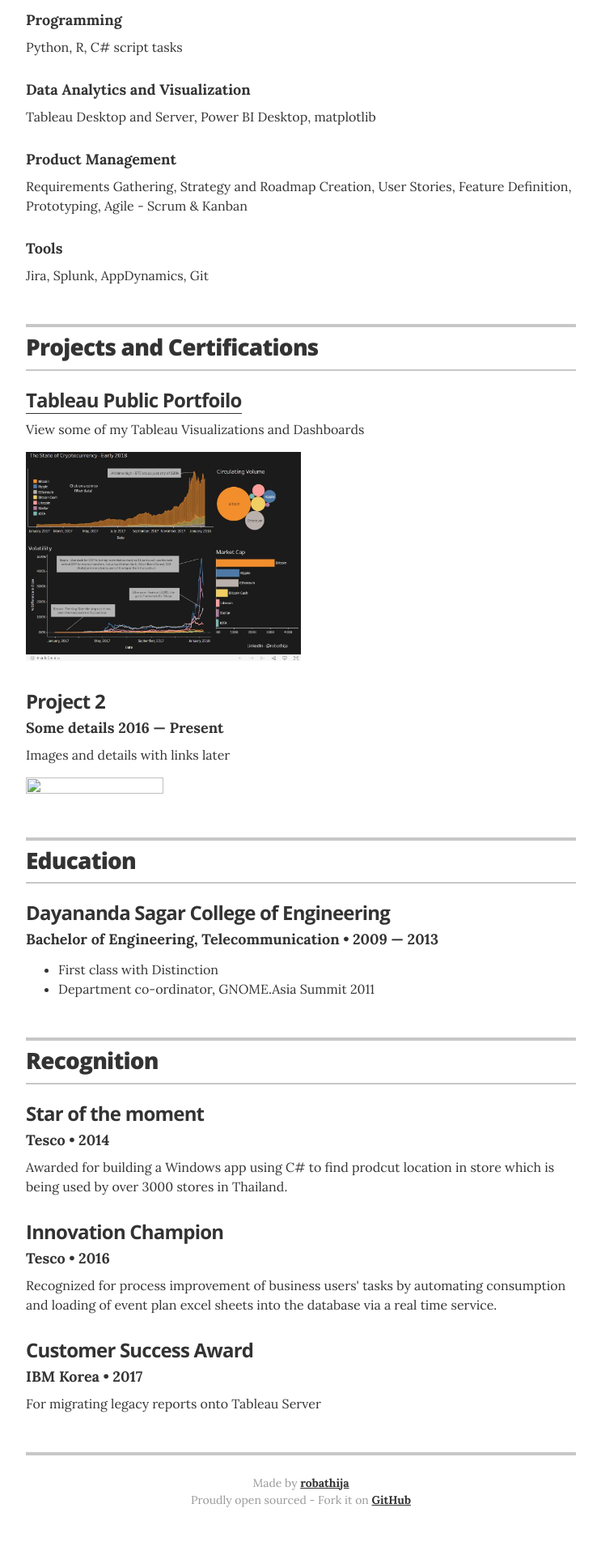
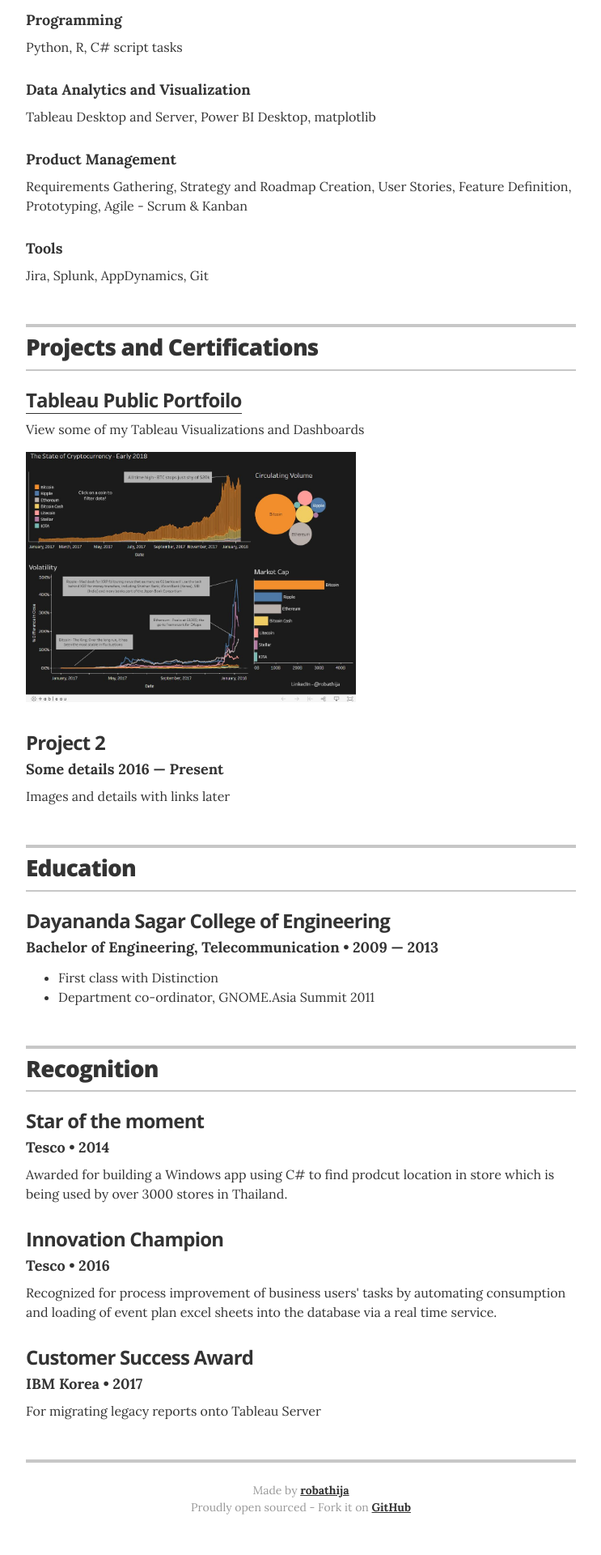
Before and after one commit to robathija/rohit-resume, a Jekyll site: the page built from index.html, in a window 1280 px wide. Shown: the part 1420-3340 px from the top of the page at 81% size, without its empty margins (268-1011 px from the left). Built offline with Jekyll 4.4.1, drawn with Linux system fonts in a browser that asks for light colours.

Commit message:
added if else for img

```diff
--- a/_data/projects.yml
+++ b/_data/projects.yml
@@ -13,3 +13,4 @@
   duration: 2016 &mdash; Present
   # url: "#"
   description: Images and details with links later
+  # image: #
--- a/_layouts/resume.html
+++ b/_layouts/resume.html
@@ -98,7 +98,7 @@
           <h4 class="resume-item-title" itemprop="name">{% if project.url %}<a href="{{ project.url }}" itemprop="url">{{ project.project }}</a>{% else %}{{ project.project }}{% endif %}</h4>
           <h4 class="resume-item-details" itemprop="description">{{ project.role }} {{ project.duration }}</h4>
           <p class="resume-item-copy">{{ project.description }}</p>
-		  <p><img src="{{ project.image }}" itemprop="image" width="50%" height="50%"></p>
+		  {% if project.image %}<p><img src="{{ project.image }}" itemprop="image" width="60%" height="40%"></p>{% endif %}
         </div>
         {% endfor %}
 
```
